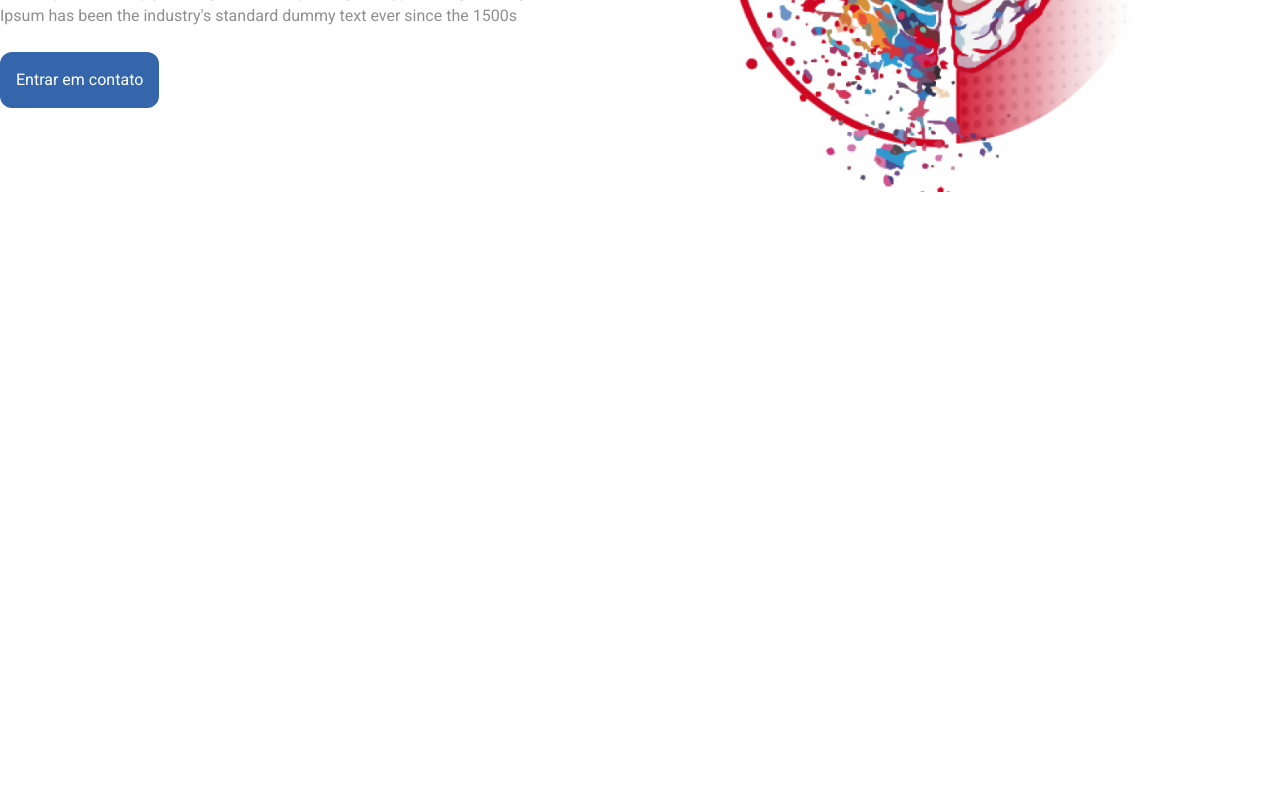
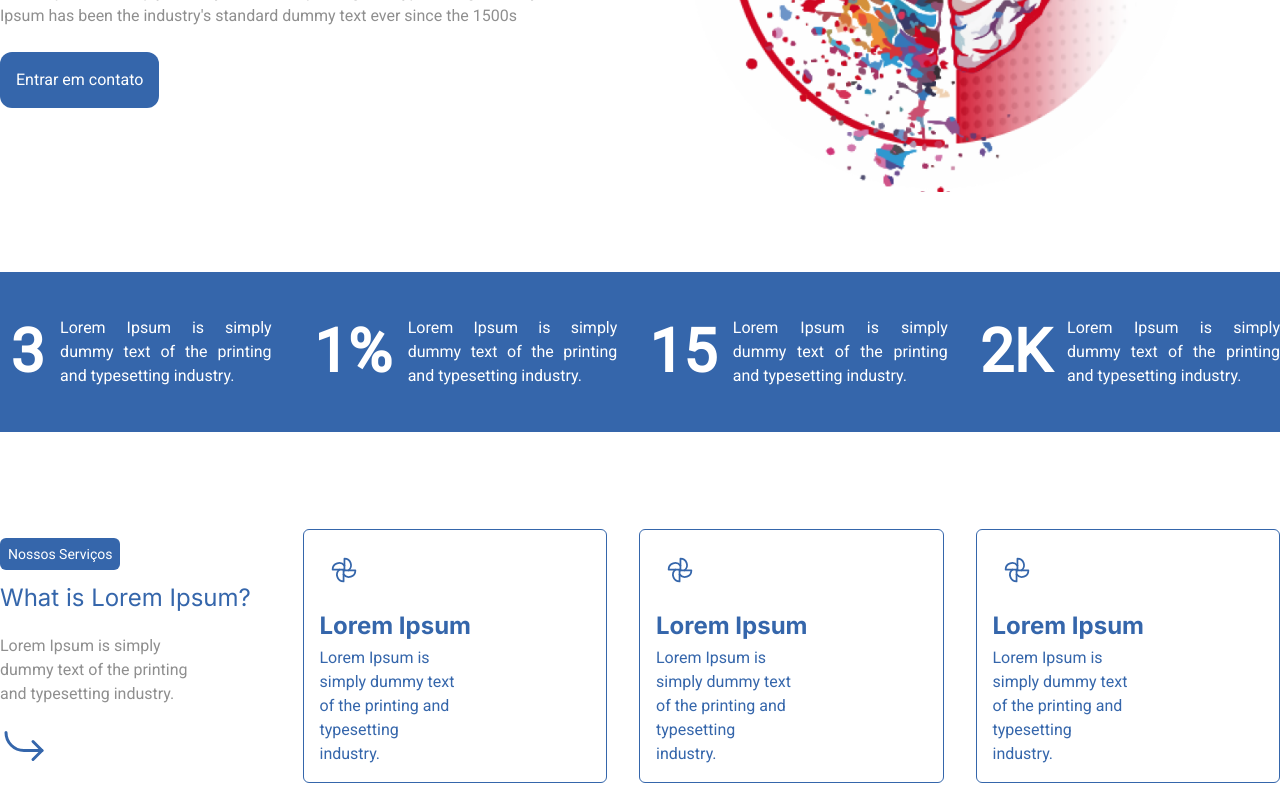
Before and after one commit to OyakSaile/creativemind, a Next.js app: page / in a window 1280 px wide. Shown: the part 392-1192 px from the top of the page. Before the commit the page ends 800 px from the top, so only its background shows below. Built offline with nearby package versions, Linux system fonts and the light colour scheme.

Commit message:
homepage

```diff
--- a/src/pages/index.tsx
+++ b/src/pages/index.tsx
@@ -1,13 +1,17 @@
 import type { NextPage } from "next";
 import Head from "next/head";
-import { Header } from "../Header";
-import { HeroImage } from "../HeroImage";
+import { Header } from "../components/Header";
+import { HeroImage } from "../components/HeroImage";
+import { ServicesComponent } from "../components/ServicesComponent";
+import { Status } from "../components/Status";
 
 const Home: NextPage = () => {
   return (
     <div >
       <Header />
       <HeroImage/>
+      <Status/>
+      <ServicesComponent/>
     </div>
   );
 };
```
